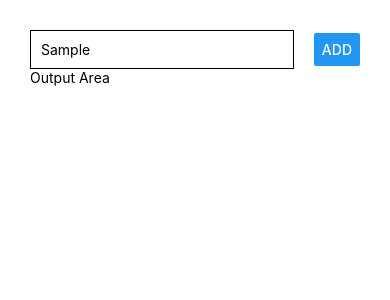
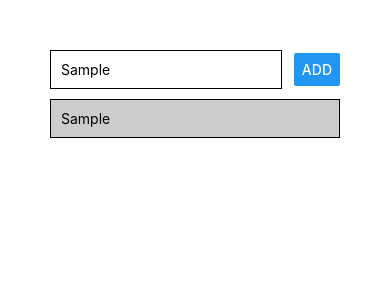
Before and after one commit to dieterdoman/rn-udemy-course, a React Native app: screen / in a window 390 px wide. Both pictures are taken after typing "Sample" into the empty fields and a click on the button "ADD". Shown: the top 300 px of the page. Built offline with nearby package versions, Linux system fonts and the light colour scheme.

Commit message:
Added styling for components.

```diff
--- a/App.js
+++ b/App.js
@@ -1,18 +1,53 @@
-import React from 'react';
-import { StyleSheet, Text, View, TextInput, Button} from 'react-native';
+import React, { useState } from 'react';
+import { StyleSheet, Text, View, TextInput, Button } from 'react-native';
 
 export default function App() {
+  const [enteredGoal, setEnteredGoal] = useState('');
+  const [courseGoals, setCourseGoals] = useState([]);
+
+  const goalInputHandler = (enteredText) => {
+    setEnteredGoal(enteredText);
+  };
+
+  const addGoalHandler = () => {
+    setCourseGoals(prevGoals => [...prevGoals, enteredGoal]);
+  };
+
   return (
-    <View style={{padding: 30}}>
-      <View style={{flexDirection: 'row', justifyContent: 'space-between', alignItems: 'center'}}>
-        <TextInput placeholder="Course goal" style={{width: '80%', borderBottomColor: 'black', borderWidth: 1, padding: 10}}/>
-        <Button title="ADD" />
+    <View style={styles.screen}>
+      <View style={styles.inputContainer}>
+        <TextInput placeholder="Course goal" style={styles.textInput} onChangeText={goalInputHandler} value={enteredGoal} />
+        <Button title="ADD" onPress={addGoalHandler} />
       </View>
       <View>
-        <Text>Output Area</Text>
+        {
+          courseGoals.map(goal => <View key={goal} style={styles.listItem}><Text>{goal}</Text></View>)
+        }
       </View>
     </View>
   );
 }
 
-const styles = StyleSheet.create({});
+const styles = StyleSheet.create({
+  screen: {
+    padding: 50
+  },
+  inputContainer: {
+    flexDirection: 'row',
+    justifyContent: 'space-between',
+    alignItems: 'center'
+  },
+  textInput: {
+    width: '80%',
+    borderBottomColor: 'black',
+    borderWidth: 1,
+    padding: 10
+  },
+  listItem: {
+    padding: 10,
+    marginVertical: 10,
+    backgroundColor: '#ccc',
+    borderColor: 'black',
+    borderWidth: 1
+  }
+});
```
